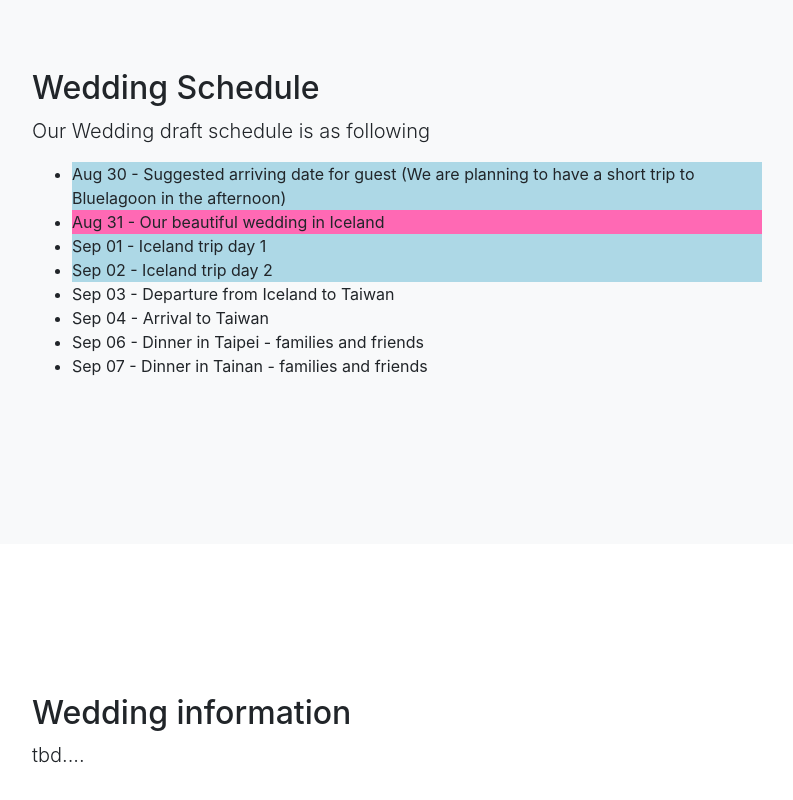
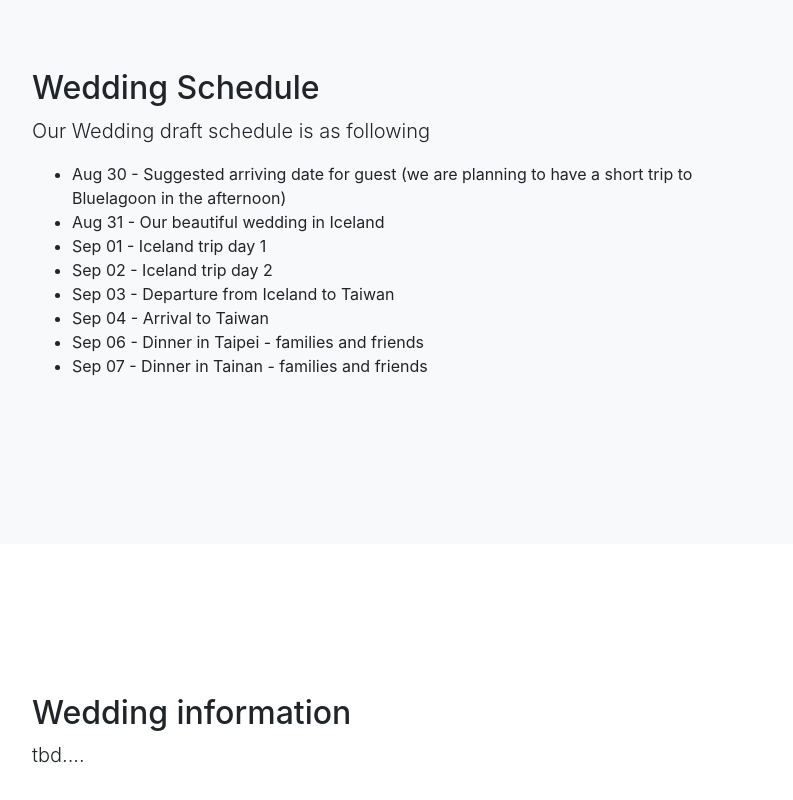
Before and after one commit to GeneKao/iceland-wedding, a website with bundled scripts: page index.html in a window 1280 px wide. Shown: the part 1065-1865 px from the top of the page, without its empty margins (243-1036 px from the left). Built offline with nearby package versions, Linux system fonts and the light colour scheme.

Commit message:
update info

```diff
--- a/index.html
+++ b/index.html
@@ -84,11 +84,11 @@
           <h2>Wedding Schedule</h2>
           <p class="lead">Our Wedding draft schedule is as following</p>
           <ul>
-            <li style="background-color: #add8e6">Aug 30 - Suggested arriving date for guest
-              (We are planning to have a short trip to Bluelagoon in the afternoon)</li>
-            <li style="background-color: #ff69b4">Aug 31 - Our beautiful wedding in Iceland</li>
-            <li style="background-color: #add8e6">Sep 01 - Iceland trip day 1</li>
-            <li style="background-color: #add8e6">Sep 02 - Iceland trip day 2</li>
+            <li>Aug 30 - Suggested arriving date for guest
+              (we are planning to have a short trip to Bluelagoon in the afternoon)</li>
+            <li>Aug 31 - Our beautiful wedding in Iceland</li>
+            <li>Sep 01 - Iceland trip day 1</li>
+            <li>Sep 02 - Iceland trip day 2</li>
             <li>Sep 03 - Departure from Iceland to Taiwan</li>
             <li>Sep 04 - Arrival to Taiwan</li>
             <li>Sep 06 - Dinner in Taipei - families and friends</li>
```
